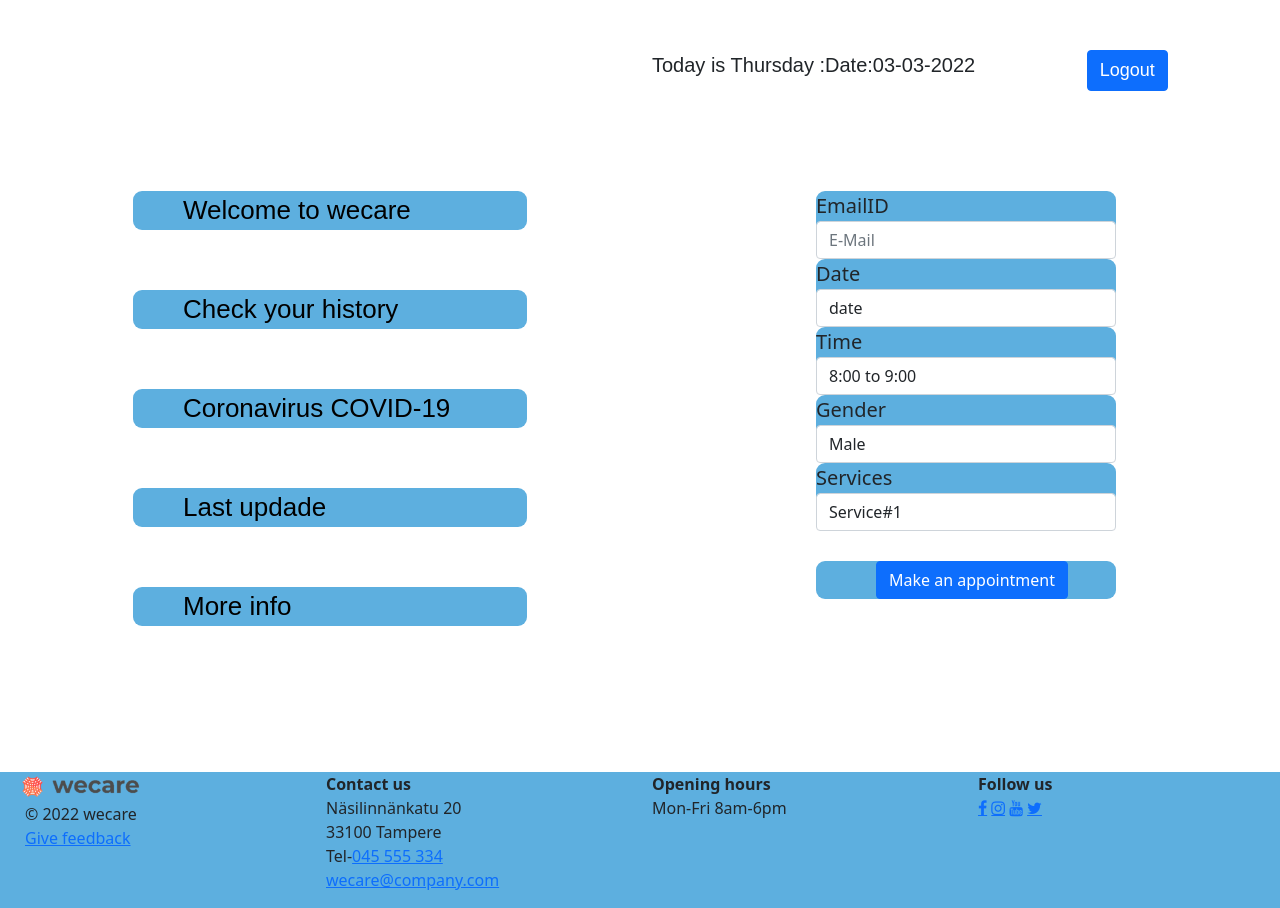
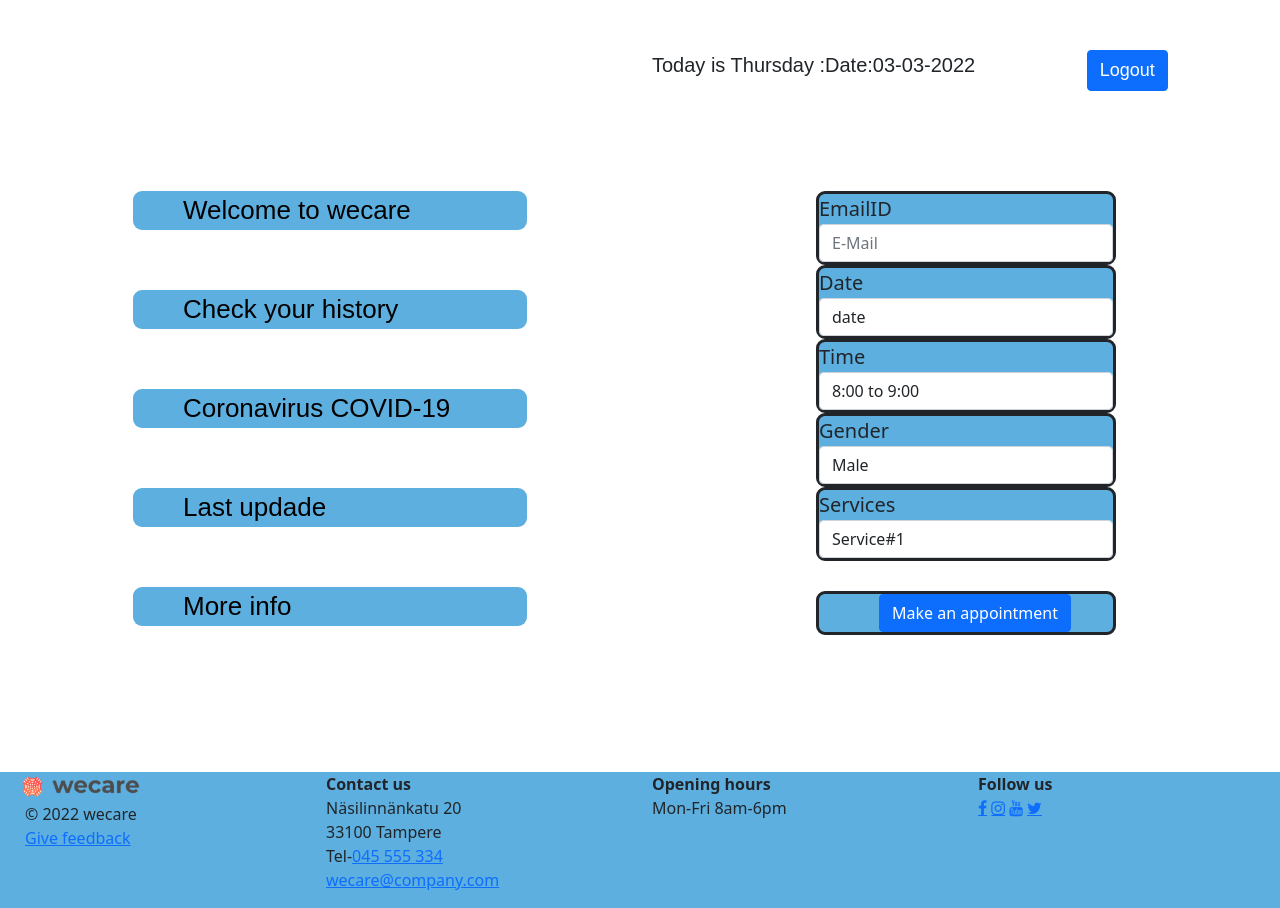
Before and after one commit to Mohammed-Al-Saadi/Web-Development-project-Team3, a PHP site: page /Userform.php in a window 1280 px wide. Shown: the part 80-988 px from the top of the page. Run offline with PHP 8.4, Linux system fonts and the light colour scheme; the visitor is signed in with stand-in values (Sample User, id 1); data that the repository does not hold is empty; some libraries are stand-ins or nearby versions.

Commit message:
userform

```diff
--- a/Userform.php
+++ b/Userform.php
@@ -69,6 +69,7 @@ include 'header.php';
         }
 
         .row2 .form-group {
+            border:solid;
 
             border-radius: 9px;
             width: 300px;
@@ -118,6 +119,8 @@ include 'header.php';
         .row2 button{
 margin-left:60px;
 
+        }
+        form{
         }
     </style>
 
```
